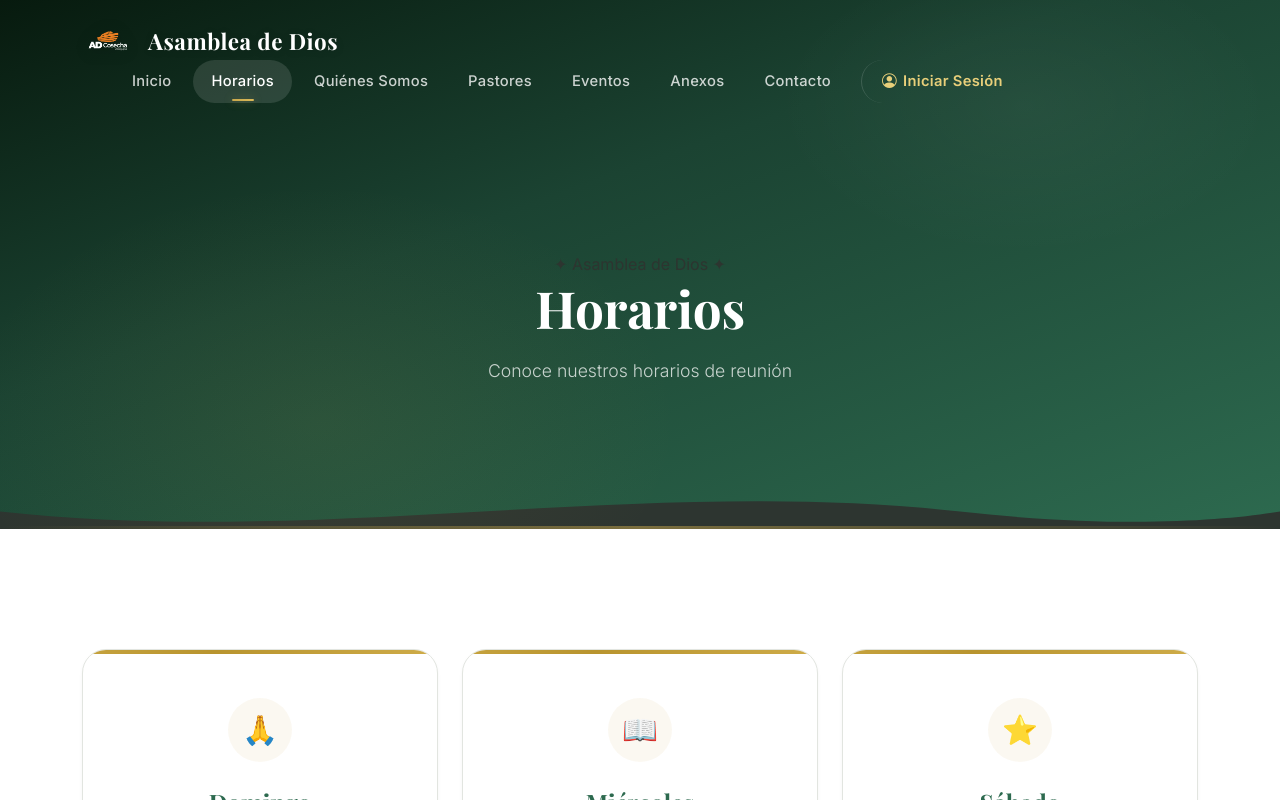
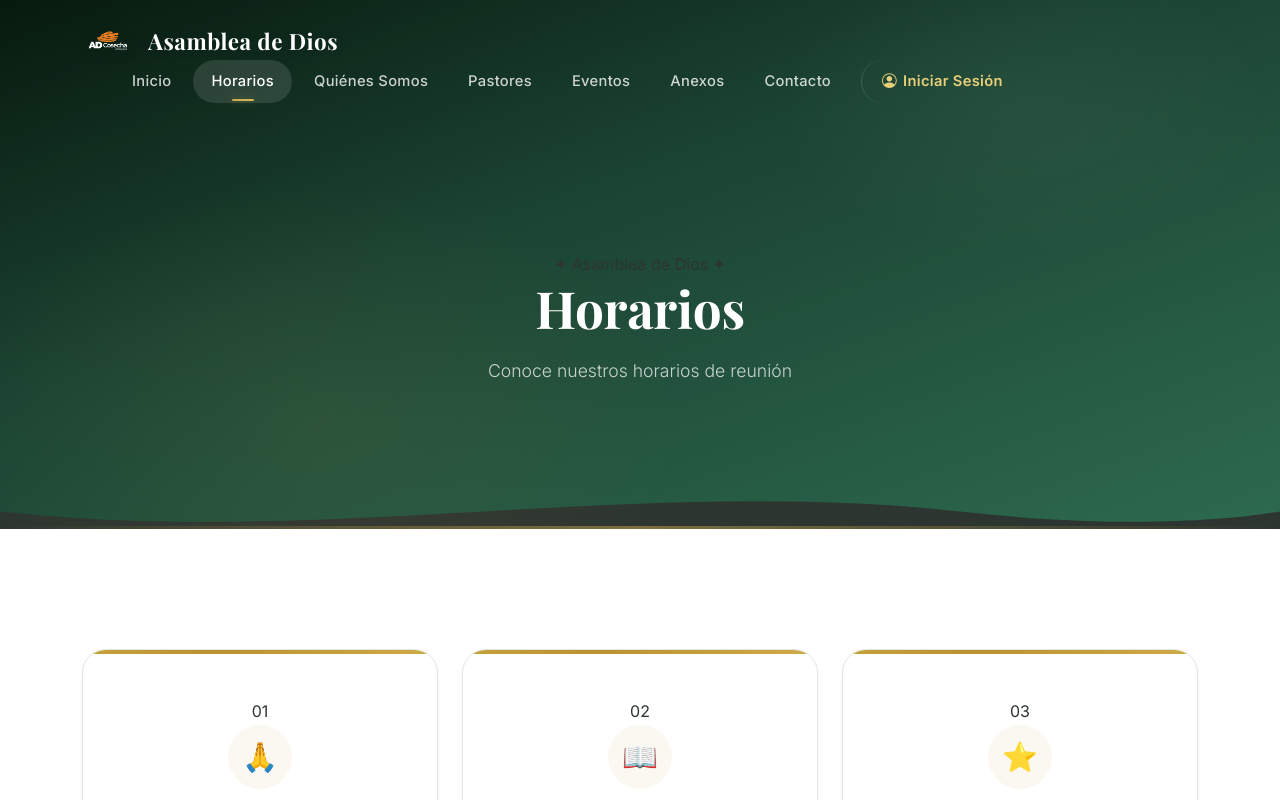
Before and after one commit to gerargram2006/Pagina-Iglesia, a React (Vite) app: page /horarios in a window 1280 px wide. Shown: the top 800 px of the page. Built offline with nearby package versions, Linux system fonts and the light colour scheme.

Commit message:
fix: actualizar diseño visual de la sección horarios

```diff
--- a/src/components/ScheduleSection.jsx
+++ b/src/components/ScheduleSection.jsx
@@ -14,7 +14,11 @@ export default function ScheduleSection({ title = "Horarios de Culto", subtitle
                     {schedules.map((schedule, index) => (
                         <div key={index} className="col-12 col-md-4">
                             <div className={`schedule-card delay-${index + 1}`} data-animate="fade-in-up">
+                                <span className="schedule-step-number" aria-hidden="true">
+                                    {String(index + 1).padStart(2, '0')}
+                                </span>
                                 <span className="schedule-icon">{schedule.icon}</span>
+                                <div className="schedule-divider" aria-hidden="true"></div>
                                 <div className="schedule-day">{schedule.day}</div>
                                 <div className="schedule-time">{schedule.time}</div>
                                 <div className="schedule-name">{schedule.name}</div>
```
